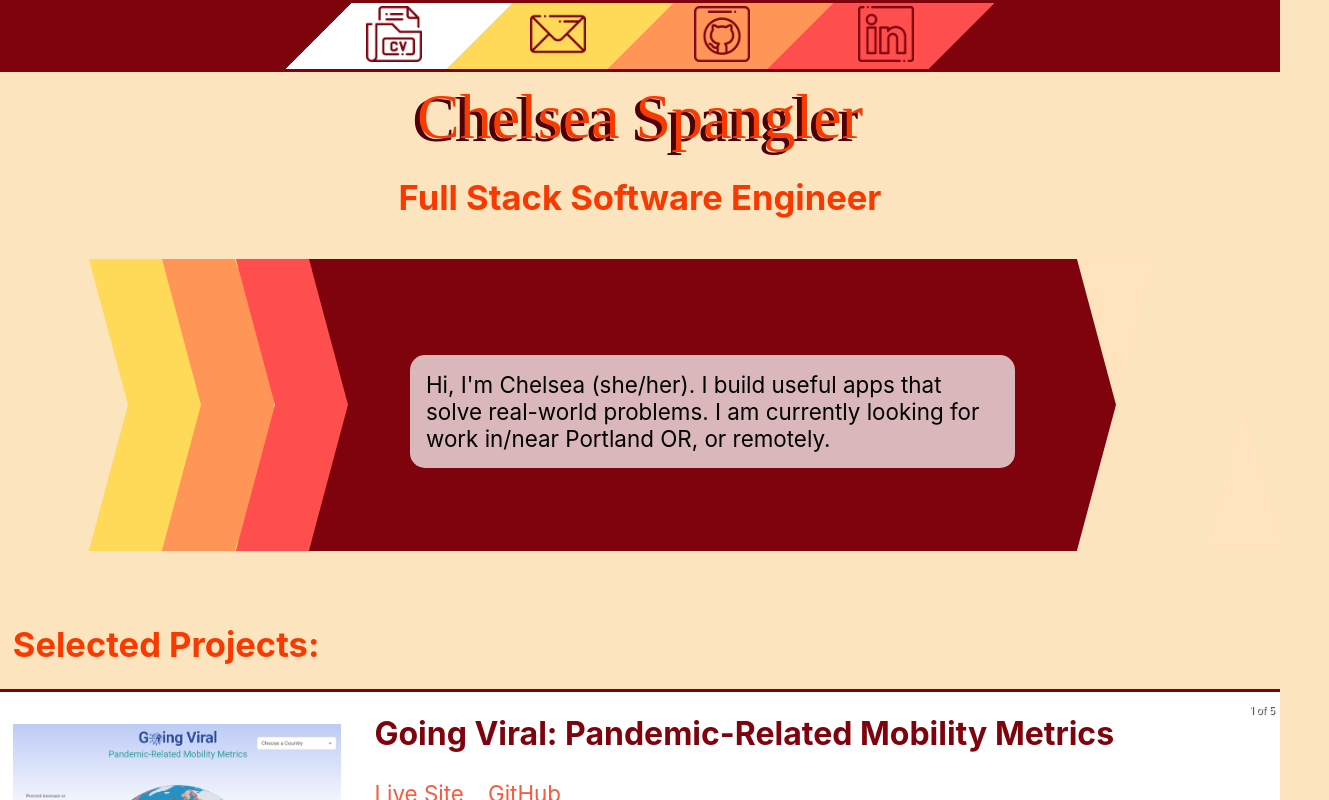
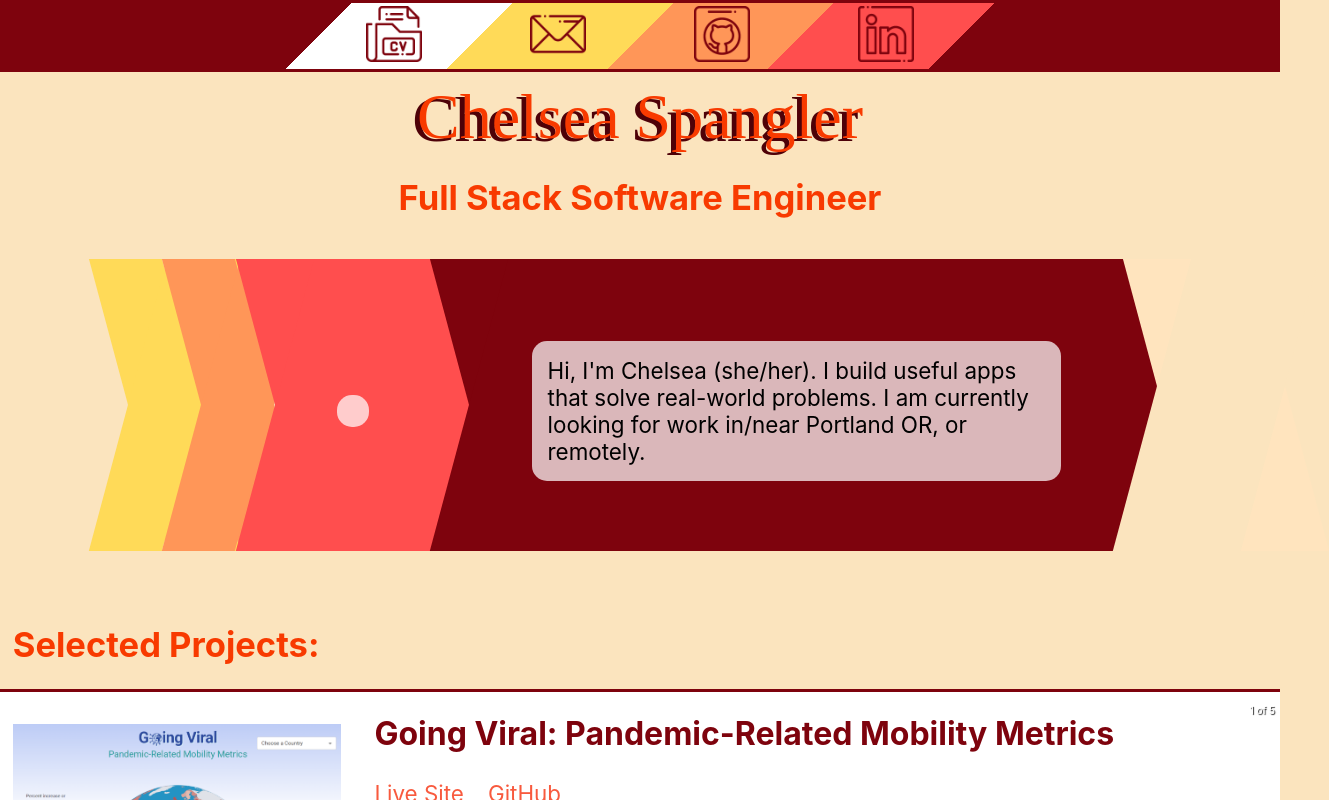
Before and after one commit to CNSpangler/portfolio, a React (Create React App) app: page / in a window 1280 px wide. Shown: the top 800 px of the page, 1329 px wide, since content can reach past the window. Built offline with nearby package versions, Linux system fonts and the light colour scheme; a web font is replaced by a local one.

Commit message:
clean up Home

```diff
--- /dev/null
+++ b/src/components/Chevrons/Chevrons.js
@@ -0,0 +1,37 @@
+import React from 'react';
+
+const Chevrons = ({background = "blue"}) => {
+  const handleClick = () => {
+    document.getElementById('chev1').style.cssText = 'display: hidden';
+  }
+
+  return (
+    <div className="chevron-container">
+      <div className="chevron" id="chev1">
+        <div className="chevron-inner"></div>
+      </div>
+
+      <div className="chevron" id="chev2">
+        <div className="chevron-inner"></div>
+      </div>
+
+      <div className="chevron" id="chev3">
+        <div className="chevron-inner">
+          <div className="chevron-content"></div>
+        </div>
+      </div>
+
+      <div className="chevron" id="chev4">
+        <div className="chevron-inner">
+          <div className="chevron-content">Hi, I'm Chelsea (she/her). I build useful apps that solve real-world problems. I am currently looking for work in/near Portland OR, or remotely.</div>
+        </div>
+      </div>
+
+      <div className="chevron" id="chev6">
+        <div className="chevron-inner"></div>
+      </div>
+    </div>
+  )
+};
+
+export default Chevrons;
--- a/src/components/Home/Home.js
+++ b/src/components/Home/Home.js
@@ -1,6 +1,7 @@
 import React, { Component } from 'react'
 import Projects from '../Projects/Projects'
 import Footer from '../Footer/Footer'
+import Chevrons from '../Chevrons/Chevrons'
 
 export default class Home extends Component {
   render() {
@@ -28,29 +29,7 @@ export default class Home extends Component {
           <h1 className="title">Full Stack Software Engineer</h1>
         </div>
 
-        <div className="chevron-container">
-          <div className="chevron" id="chev1">
-            <div className="chevron-inner"></div>
-          </div>
-
-          <div className="chevron" id="chev2">
-            <div className="chevron-inner"></div>
-          </div>
-
-          <div className="chevron" id="chev3">
-            <div className="chevron-inner"></div>
-          </div>
-
-          <div className="chevron" id="chev4">
-            <div className="chevron-inner">
-              <div className="chevron-content">Hi, I'm Chelsea (she/her). I build useful apps that solve real-world problems. I am currently looking for work in/near Portland OR, or remotely.</div>
-            </div>
-          </div>
-
-          <div className="chevron" id="chev6">
-            <div className="chevron-inner"></div>
-          </div>
-        </div>
+        <Chevrons />
 
         {/* <div id="about" >
           <p className="info">Hi, I'm Chelsea (she/her). I build useful apps that solve real-world problems. I am currently looking for work in/near Portland OR, or remotely.<br /><br />I love to ride bikes, make people laugh, invent creative cocktails, and read sci-fi.</p>
```
